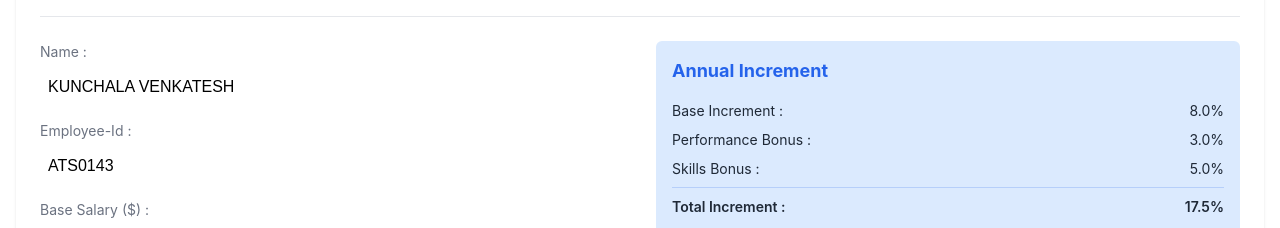
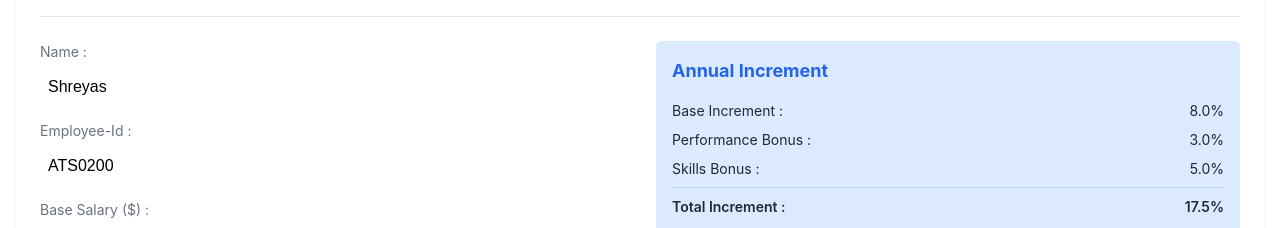
Before and after one commit to ShreyasKS978/emp-increment, a plain HTML site: page index.html in a window 1280 px wide. Shown: the part 204-432 px from the top of the page. Drawn offline with Linux system fonts and the light colour scheme.

Commit message:
Update index.html

```diff
--- a/index.html
+++ b/index.html
@@ -191,11 +191,11 @@
                 <div class="details-section">
                     <div class="input-group">
                         <label for="name">Name :</label>
-                        <input type="text" id="name" value="KUNCHALA VENKATESH" readonly />
+                        <input type="text" id="name" value="Shreyas" readonly />
                     </div>
                     <div class="input-group">
                         <label for="text">Employee-Id :</label>
-                        <input type="text" id="Emp-Id" value="ATS0143" readonly />
+                        <input type="text" id="Emp-Id" value="ATS0200" readonly />
                     </div>
                     <div class="input-group">
                         <label for="salary">Base Salary ($) :</label>
```
